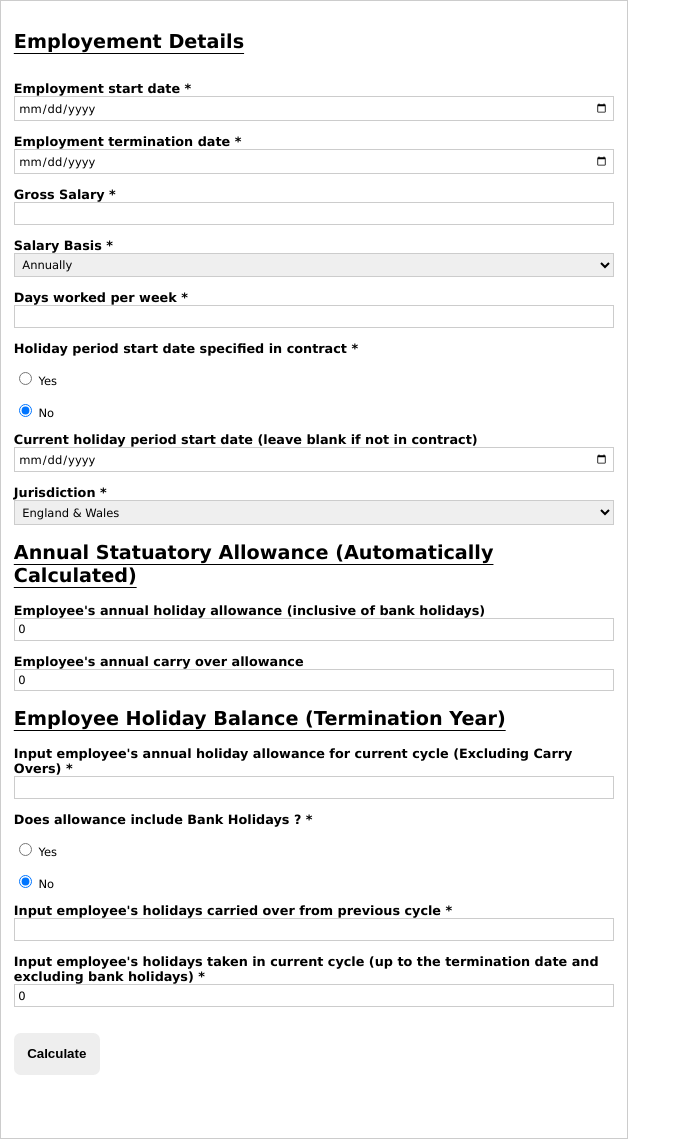
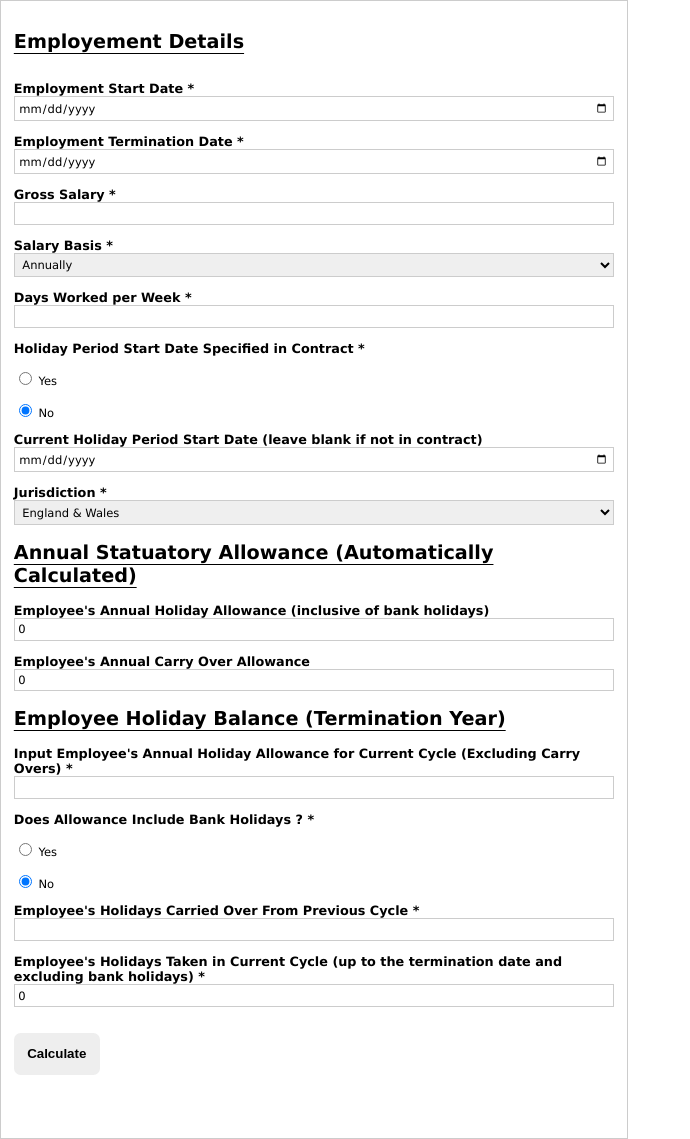
Before and after one commit to alma957/Zelt-Statutory-Sick-Pay-Calculator, a React (Create React App) app: page / in a window 1280 px wide. Shown: the whole page, without its empty margins (0-690 px from the left). Built offline with nearby package versions, Linux system fonts and the light colour scheme.

Commit message:
changed target url

```diff
--- a/package.json
+++ b/package.json
@@ -1,8 +1,8 @@
 {
   "name": "allowance-calculator",
-  "version": "0.1.0",
+  "version": "0.1.1",
   "private": true,
-  "homepage": "https://alma957.github.io/Zelt-Pay-Calculator",
+  "homepage": "https://alma957.github.io/Zelt-Allowance-Calculator",
   "dependencies": {
     "@emotion/react": "^11.9.3",
     "@emotion/styled": "^11.9.3",
--- a/src/Forms/holidayAllowanceCalculator.tsx
+++ b/src/Forms/holidayAllowanceCalculator.tsx
@@ -59,7 +59,7 @@ export const AllowanceForm = (): JSX.Element => {
       </div>
       <p>
         <label>
-          Employment start date *{" "}
+          Employment Start Date *{" "}
           <input
             type="date"
             value={startDate}
@@ -70,7 +70,7 @@ export const AllowanceForm = (): JSX.Element => {
       </p>
       <p>
         <label>
-          Employment termination date *
+          Employment Termination Date *
           <input
             type="date"
             value={endDate}
@@ -119,7 +119,7 @@ export const AllowanceForm = (): JSX.Element => {
       </p>
       <p>
         <label>
-          Days worked per week *
+          Days Worked per Week *
           <input
             type="number"
             min="0"
@@ -134,7 +134,7 @@ export const AllowanceForm = (): JSX.Element => {
           />
         </label>
       </p>
-      <legend>Holiday period start date specified in contract *</legend>
+      <legend>Holiday Period Start Date Specified in Contract *</legend>
       <p>
         <label className="choice">
           {" "}
@@ -169,7 +169,7 @@ export const AllowanceForm = (): JSX.Element => {
       </p>
       <p>
         <label>
-          Current holiday period start date (leave blank if not in contract)
+          Current Holiday Period Start Date (leave blank if not in contract)
           <input
             type="date"
             value={currentHolidayPeriodStartDate}
@@ -197,21 +197,21 @@ export const AllowanceForm = (): JSX.Element => {
       <p>
         <label>
           {" "}
-          Employee's annual holiday allowance (inclusive of bank holidays)
+          Employee's Annual Holiday Allowance (inclusive of bank holidays)
           <input readOnly type="number" value={totAnnAllowance} />
         </label>
       </p>
       <p>
         <label>
           {" "}
-          Employee's annual carry over allowance
+          Employee's Annual Carry Over Allowance
           <input readOnly type="number" value={totCarryOver} />
         </label>
       </p>
       <h2>Employee Holiday Balance (Termination Year)</h2>
       <p>
         <label>
-          Input employee's annual holiday allowance for current cycle (Excluding
+          Input Employee's Annual Holiday Allowance for Current Cycle (Excluding
           Carry Overs) *
           <input
             type="number"
@@ -228,7 +228,7 @@ export const AllowanceForm = (): JSX.Element => {
           />
         </label>
       </p>
-      <legend>Does allowance include Bank Holidays ? *</legend>
+      <legend>Does Allowance Include Bank Holidays ? *</legend>
       <p>
         <label className="choice">
           {" "}
@@ -263,7 +263,7 @@ export const AllowanceForm = (): JSX.Element => {
       </p>
       <p>
         <label>
-          Input employee's holidays carried over from previous cycle *
+          Employee's Holidays Carried Over From Previous Cycle *
           <input
             type="number"
             min="0"
@@ -281,8 +281,8 @@ export const AllowanceForm = (): JSX.Element => {
       </p>
       <p>
         <label>
-          Input employee's holidays taken in current cycle (up to the
-          termination date and excluding bank holidays) *
+          Employee's Holidays Taken in Current Cycle (up to the termination date
+          and excluding bank holidays) *
           <input
             type="number"
             min="0"
@@ -397,7 +397,7 @@ export const AllowanceForm = (): JSX.Element => {
           }}
         >
           <p>Total Holidays Taken: {totHolidays}</p>
-          <p>Accrued holidays remaining: {parseFloat(totAccrued.toFixed(5))}</p>
+          <p>Accrued Holidays Remaining: {parseFloat(totAccrued.toFixed(5))}</p>
           <p>Employee Payout: {totPayout} </p>
         </div>
       </div>
```
